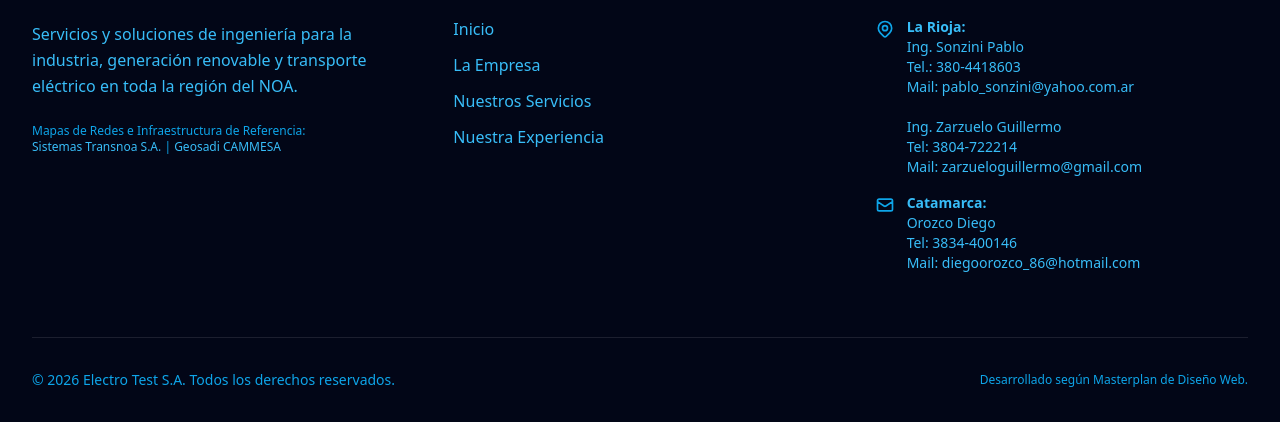
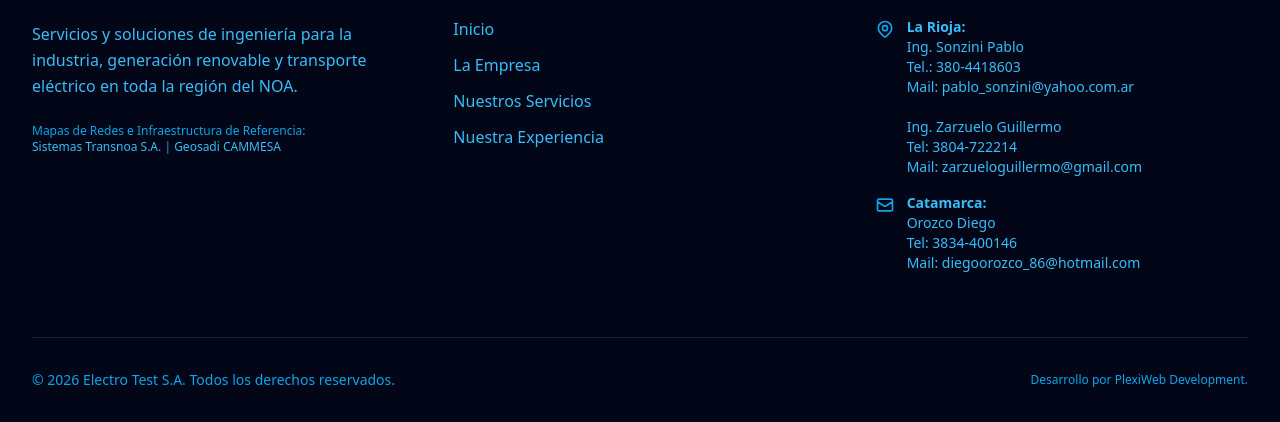
Before and after one commit to Uziel44/electrotest, a plain HTML site: page index.html in a window 1280 px wide. Shown: the part 4270-4692 px from the top of the page. Drawn offline with nearby package versions, Linux system fonts and the light colour scheme.

Commit message:
Actualizar index.html

```diff
--- a/index.html
+++ b/index.html
@@ -614,7 +614,7 @@
 
             <div class="pt-8 text-center text-sm text-slate-500 flex flex-col sm:flex-row justify-between items-center gap-4">
                 <p>&copy; 2026 Electro Test S.A. Todos los derechos reservados.</p>
-                <p class="text-xs">Desarrollado según Masterplan de Diseño Web.</p>
+                <p class="text-xs">Desarrollo por PlexiWeb Development.</p>
             </div>
         </div>
     </footer>
```
